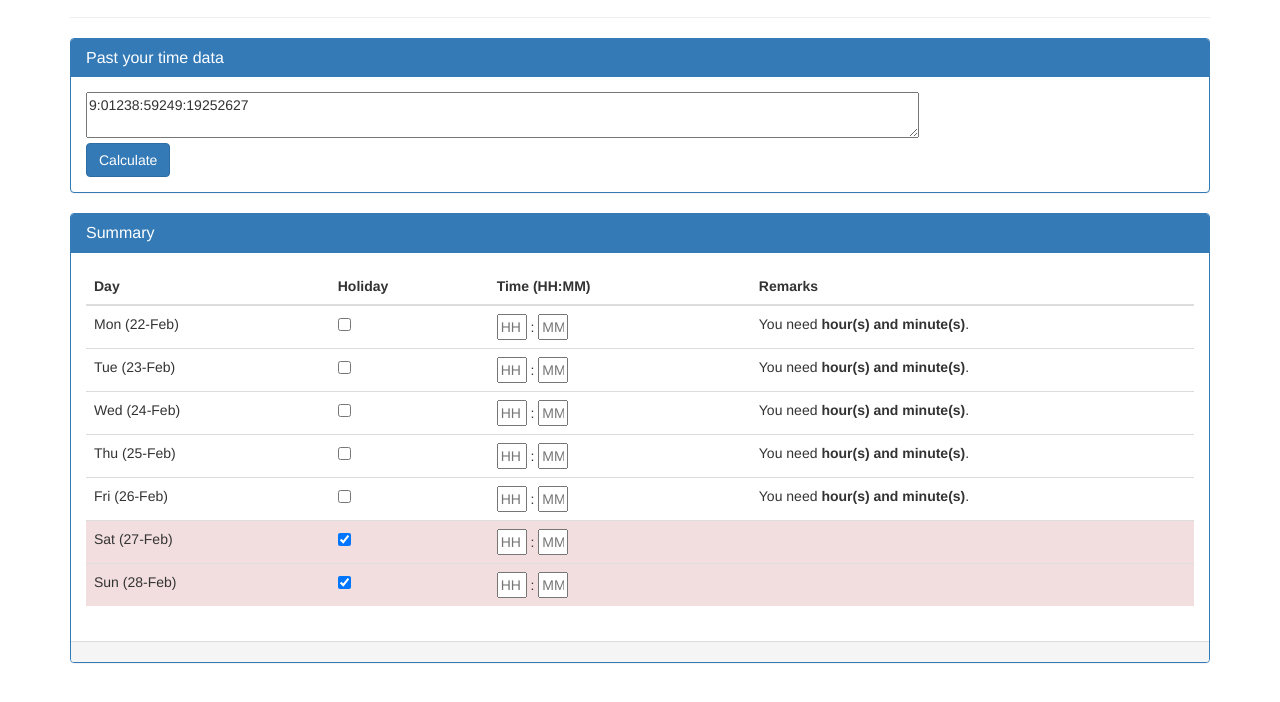
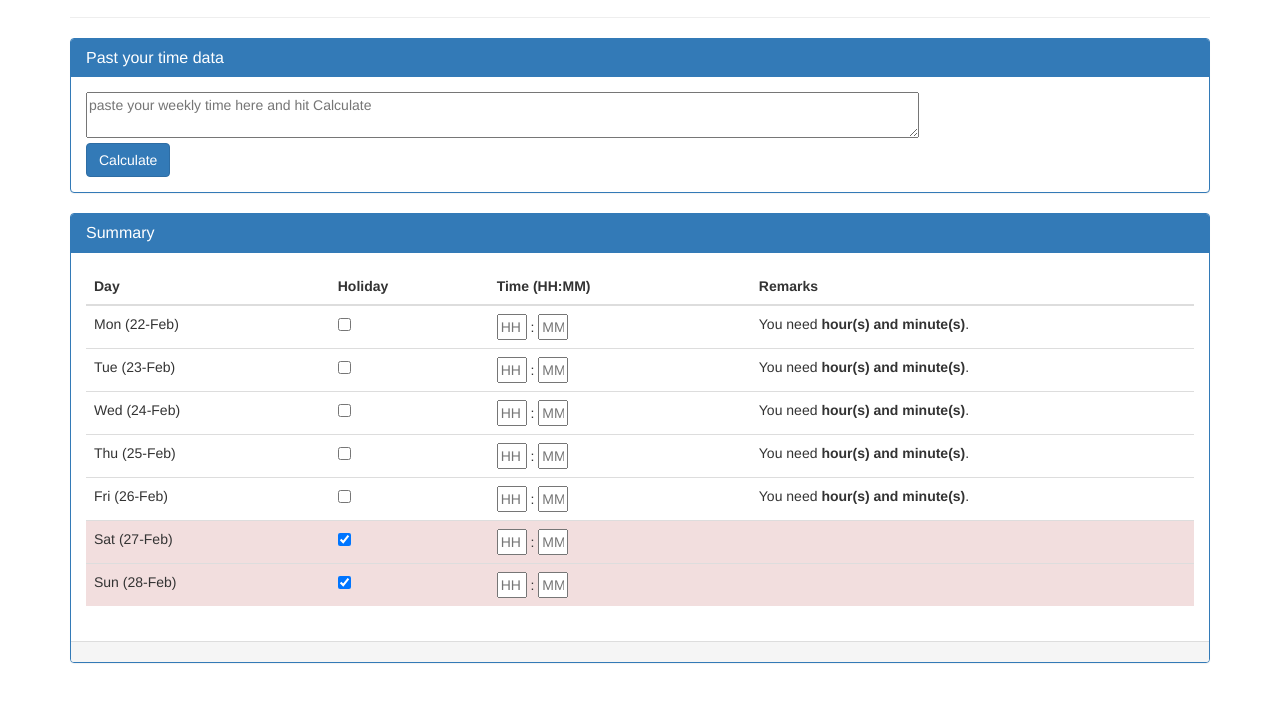
Before and after one commit to ndce06/ndce06.github.io, a plain HTML site: page truetime/index.html in a window 1280 px wide. Shown: the part 82-784 px from the top of the page. Drawn offline with Linux system fonts and the light colour scheme.

Commit message:
Update index.html

```diff
--- a/truetime/index.html
+++ b/truetime/index.html
@@ -104,7 +104,7 @@
 					var self = this;
 					self.days = trueTime.getCurrentWeekDays();
 					self.summary = {};
-					self.timeString = "9:01238:59249:19252627";
+					self.timeString = "";
 
 					self.getSummary = function() {
 						self.summary = trueTime.getSummary(self.days);
```
